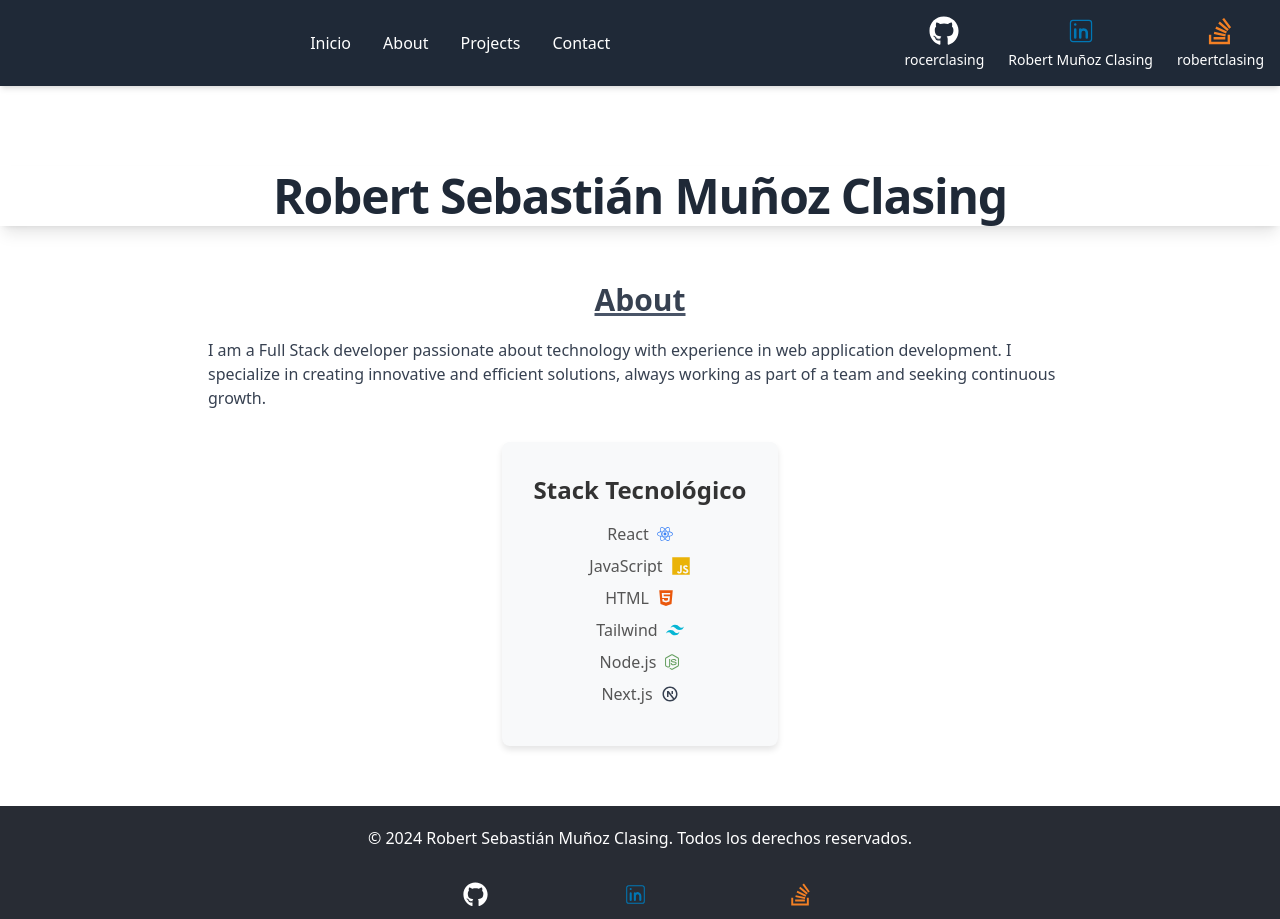
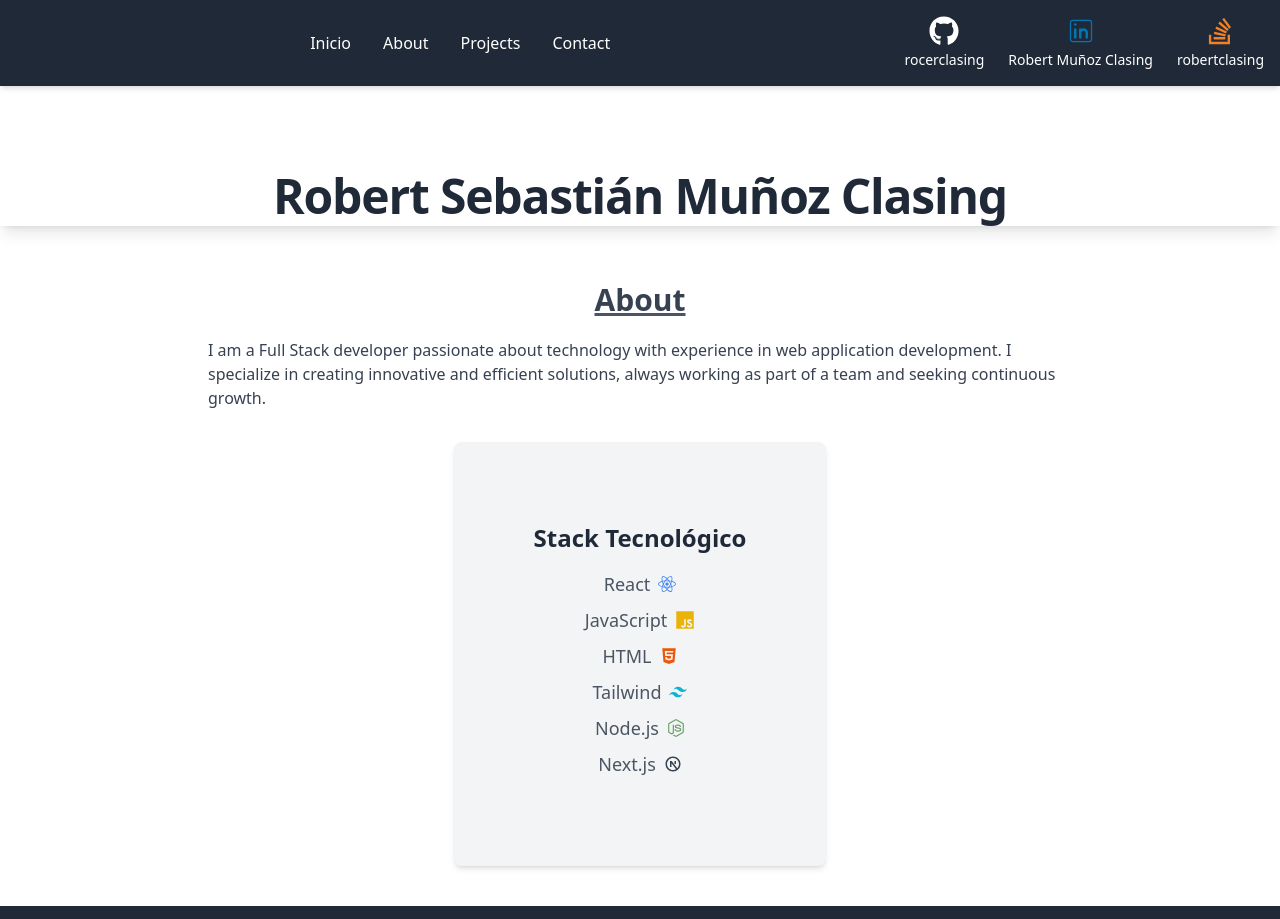
Before and after one commit to rocerclasing/portafolio-rm.github.io.com, a Next.js app: page / in a window 1280 px wide. Shown: the top 919 px of the page. Built offline with nearby package versions, Linux system fonts and the light colour scheme.

Commit message:
cambio ajustado

```diff
--- a/src/app/about/page.tsx
+++ b/src/app/about/page.tsx
@@ -5,15 +5,18 @@ const Page = () => {
     <section id="about" className="bg-gray-100 py-12 flex justify-center items-center">
       <div className="w-full max-w-2xl px-6 md:px-12 lg:px-16">
         <div className="flex flex-col items-center text-center">
-          <h2 className="text-5xl font-bold text-gray-800 mb-6">About</h2>
+          <h2 className="text-5xl font-bold text-gray-800 mb-6">About Me</h2>
           <p className="text-gray-600 leading-relaxed mb-6">
-            Hello, I am Robert Sebastián Muñoz Clasing, a Full Stack developer passionate about creating clean, responsive, and user-friendly websites. I have experience in technologies such as React, Next.js, and Tailwind CSS, and I strive to deliver seamless web experiences that help businesses achieve their goals.
+            Hello, I am Robert Sebastián Muñoz Clasing, a Full Stack Developer with a passion for creating clean, responsive, and user-friendly websites. My expertise lies in technologies such as React, Next.js, and Tailwind CSS, and I strive to deliver seamless web experiences that help businesses achieve their goals.
           </p>
           <p className="text-gray-600 leading-relaxed mb-6">
-            My journey in web development began with a strong curiosity about how the web works. Since then, I have developed a keen eye for design and functionality. I am constantly learning and evolving in this fast-paced industry, and I am excited to collaborate on innovative projects that push the boundaries of what is possible.
+            My journey in web development began with a strong curiosity about how the web works. As I delved deeper, I developed a keen eye for design and functionality. With two years of experience, I am constantly learning and evolving in this fast-paced industry, excited to collaborate on innovative projects that push the boundaries of what is possible.
           </p>
           <p className="text-gray-600 leading-relaxed mb-6">
-            Besides coding, I enjoy exploring new tools and frameworks, constantly looking for ways to optimize performance and enhance the user experience. I am committed to writing maintainable and scalable code, ensuring that the solutions I develop are efficient and elegant.
+            Besides coding, I enjoy exploring new tools and frameworks, always seeking ways to optimize performance and enhance the user experience. I am committed to writing maintainable and scalable code, ensuring that the solutions I develop are efficient and elegant. My goal is to create impactful digital solutions that resonate with users and drive success for businesses.
+          </p>
+          <p className="text-gray-600 leading-relaxed mb-6">
+            In my free time, I love contributing to open-source projects and engaging with the developer community. I believe that collaboration and knowledge sharing are key to growth in this field. I look forward to leveraging my skills in front-end development and back-end integration to create innovative applications.
           </p>
           <div className="mt-8">
             <Link href="/projects" className="inline-block bg-blue-600 text-white py-3 px-8 rounded-lg shadow-lg hover:bg-blue-500 transition duration-300">
--- a/src/app/globals.css
+++ b/src/app/globals.css
@@ -2,72 +2,49 @@
 @tailwind components;
 @tailwind utilities;
 
+/* Footer */
 .footer {
-
-  color: #fff;
-  text-align: center; /* Centramos el texto */
-  padding: 20px 0;
+  @apply bg-gray-800 text-white text-center py-6; /* Aumenta el padding aquí */
   position: relative;
   bottom: 0;
   width: 100%;
-  top:20px;
 }
 
 .footer-content {
-  max-width: 1200px;
-  margin: 0 auto; /* Centrar el contenido horizontalmente */
-  padding: 0 20px;
+  @apply max-w-5xl mx-auto px-4;
 }
 
 .social-links {
-  list-style: none;
-  padding: 0;
-  display: flex; /* Usamos flexbox para alinear los elementos */
-  justify-content: center; /* Centra los elementos en el eje horizontal */
-  margin-top: 10px; /* Espacio arriba de la lista de enlaces */
+  @apply list-none flex justify-center mt-3;
 }
 
 .social-links li {
-  margin: 0 10px; /* Espacio entre los enlaces */
+  @apply mx-2;
 }
 
 .social-links a {
-  color: #fff;
-  text-decoration: none;
+  @apply text-white hover:underline;
 }
 
-.social-links a:hover {
-  text-decoration: underline;
-}
-/*Home*/
+/* Home */
 .tech-stack {
-  padding: 2rem; /* Espaciado alrededor de la sección */
-  background-color: #f8f9fa; /* Color de fondo suave */
-  border-radius: 0.5rem; /* Bordes redondeados */
-  box-shadow: 0 4px 6px rgba(0, 0, 0, 0.1); /* Sombra sutil */
+  @apply p-20 bg-gray-100 rounded-lg shadow-md;
 }
 
 .tech-stack h2 {
-  font-size: 1.5rem; /* Tamaño del texto del encabezado */
-  margin-bottom: 1rem; /* Espaciado inferior */
-  color: #333; /* Color del texto */
+  @apply text-xl md:text-2xl mb-4 text-gray-800;
 }
 
 .tech-stack ul {
-  list-style: none; /* Quita los puntos de la lista */
-  padding: 0; /* Quita el padding predeterminado */
+  @apply list-none p-0;
 }
 
 .tech-stack li {
-  font-size: 1rem; /* Tamaño del texto de los elementos de la lista */
-  margin: 0.5rem 0; /* Espaciado vertical entre elementos de la lista */
-  color: #555; /* Color del texto de los elementos de la lista */
-  transition: color 0.3s; /* Transición suave para el hover */
+  @apply text-base md:text-lg mb-2 text-gray-600 transition-colors duration-300;
 }
 
 .tech-stack li:hover {
-  color: #007bff; /* Color del texto al pasar el mouse */
-  cursor: pointer;
+  @apply text-blue-500 cursor-pointer;
 }
 
 .underline {
@@ -75,22 +52,15 @@
   text-decoration-color: #4A5568; /* Customize the color if needed */
 }
 
-/* Estilos para el footer */
-.footer {
-  background-color: #282c34; /* Color de fondo que coincida con el navbar */
-  color: white; /* Color del texto */
-  padding: 20px 0; /* Espaciado superior e inferior */
-  text-align: center; /* Centrar texto */
-}
-
+/* Footer icons with hover effect */
 .footer .icon-github,
 .footer .icon-linkedin,
 .footer .icon-stackoverflow {
-  transition: transform 0.2s; /* Transición suave para hover */
+  @apply transition-transform duration-200;
 }
 
 .footer .icon-github:hover,
 .footer .icon-linkedin:hover,
 .footer .icon-stackoverflow:hover {
-  transform: scale(1.1); /* Aumentar el tamaño al pasar el mouse */
+  @apply transform scale-110;
 }
```
